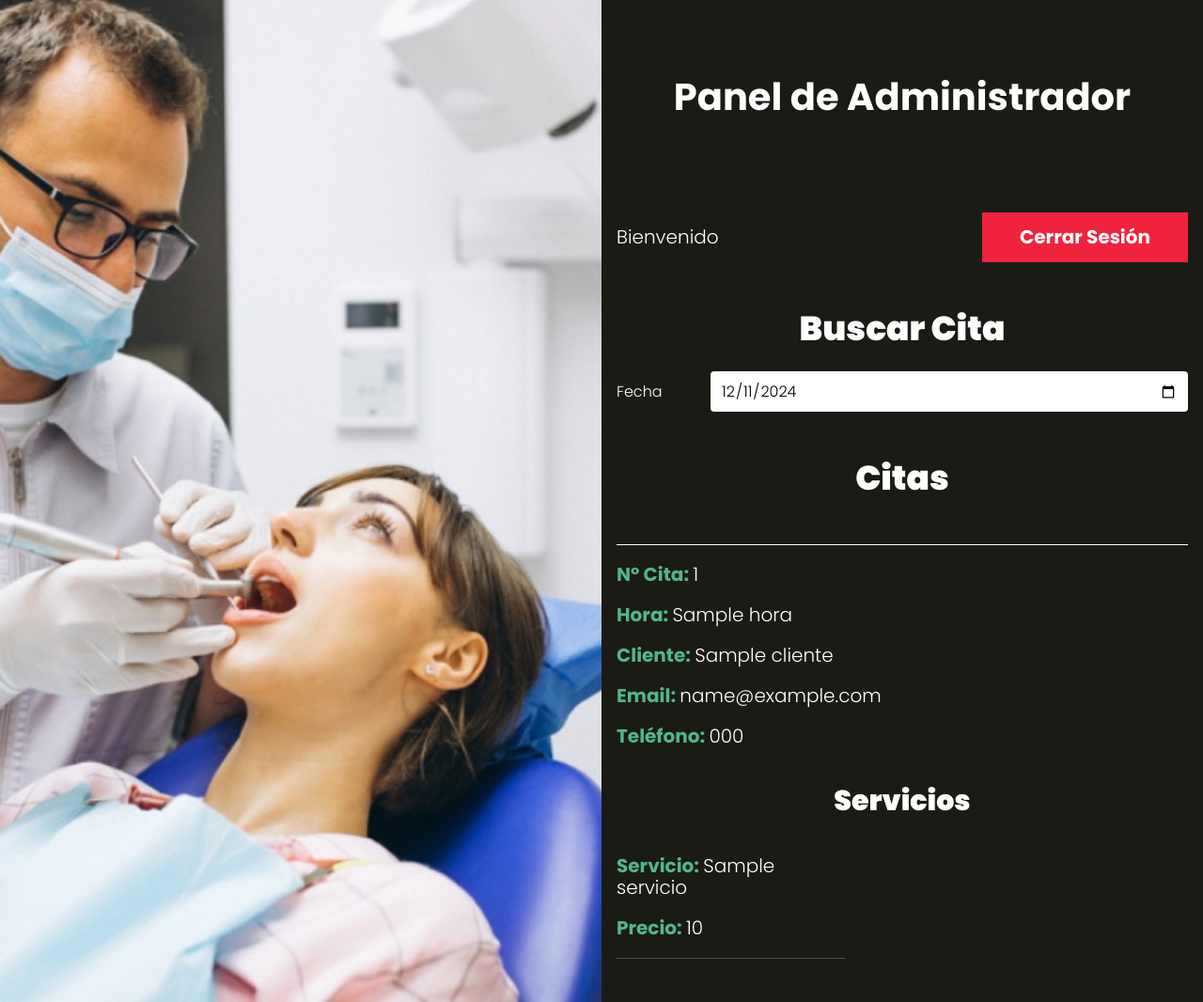
After one commit to ErnestoXMC/AppDentista, a PHP site: the page made by views/admin/index.php in a window 1280 px wide. The commit adds this page. Shown: the whole page at 94% size. Run offline with PHP 8.4, Linux system fonts and the light colour scheme; the template is opened without the code that fills it: most values are stand-ins (such as "Sample title", 1, 10 or a date in 2020); data that the repository does not hold is empty; some libraries are stand-ins or nearby versions.

Commit message:
Administracion, seccion citas finalizado

```diff
--- a/models/ActiveRecord.php
+++ b/models/ActiveRecord.php
@@ -123,6 +123,12 @@ class ActiveRecord {
         return array_shift( $resultado ) ;
     }
 
+    // Busca registros personalizados
+    public static function SQL($query) {
+        $resultado = self::consultarSQL($query);
+        return $resultado;
+    }
+
     // Obtener Registros con cierta cantidad
     public static function get($limite) {
         $query = "SELECT * FROM " . static::$tabla . " LIMIT {$limite}";
--- a/public/index.php
+++ b/public/index.php
@@ -2,6 +2,7 @@
 
 require_once __DIR__ . '/../includes/app.php';
 
+use Controllers\AdminController;
 use Controllers\APIController;
 use Controllers\CitasController;
 use Controllers\LoginController;
@@ -34,6 +35,8 @@ $router->get('/confirmar-cuenta', [LoginController::class, 'confirmarCuenta']);
 //! GESTION DE CITAS - PRIVADA
 //*Citas
 $router->get('/citas', [CitasController::class, 'index']);
+//*Admin
+$router->get('/admin', [AdminController::class, 'index']);
 
 //! API - SERVICIOS
 $router->get('/api/servicios', [APIController::class, 'index']);
--- /dev/null
+++ b/src/scss/layout/_admin.scss
@@ -0,0 +1,43 @@
+@use 'base/variables' as v;
+@use 'base/mixins' as m;
+
+.citas-admin{
+    h2{
+        margin: 5rem;
+    }
+    ul{
+        list-style: none;
+        padding: 0;
+    }
+    li{
+        border-top: 1px solid white;
+        h3{
+            margin: 4rem;
+        }
+        p{
+            color: v.$verde;
+            font-weight: v.$bold;
+        }
+        span{
+            color: white;
+            font-weight: normal;
+        }
+
+    }
+}
+
+.servicios-admin{
+    border-bottom: 1px solid #495057;
+    width: auto;
+    @include m.desktop{
+        width: 40%;
+    }
+    p{
+        color: v.$verde;
+        font-weight: v.$bold;
+    }
+    span{
+        color: white;
+        font-weight: normal;
+    }
+}
--- a/src/scss/layout/_index.scss
+++ b/src/scss/layout/_index.scss
@@ -2,3 +2,4 @@
 @forward 'citas';
 @forward 'servicio';
 @forward 'resumen';
+@forward 'admin';
--- /dev/null
+++ b/views/admin/index.php
@@ -0,0 +1,38 @@
+<h1 class="nombre-pagina">Panel de Administrador</h1>
+
+<?php include_once __DIR__ . "/../templates/barra.php"?>
+
+<h2>Buscar Cita</h2>
+
+<div class="busqueda">
+    <form action="" class="fomulario" method="POST">
+        <div class="campo">
+            <label for="fecha">Fecha</label>
+            <input type="date" name="fecha" id="fecha" value="<?php echo date("Y-m-d");?>">
+        </div>
+    </form>
+</div>
+
+<div class="citas-admin">
+    <h2>Citas</h2>
+    <ul>
+        <?php $idCita = 0;
+                foreach($citas as $cita){
+                    if($idCita !== $cita->id){?>
+                        <li>
+                            <p>N° Cita: <span><?php echo $cita->id; ?></span></p>
+                            <p>Hora: <span><?php echo $cita->hora; ?></span></p>
+                            <p>Cliente: <span><?php echo $cita->cliente; ?></span></p>
+                            <p>Email: <span><?php echo $cita->email; ?></span></p>
+                            <p>Teléfono: <span><?php echo $cita->telefono; ?></span></p>
+                            <h3>Servicios</h3>
+                    <?php $idCita = $cita->id;
+                            } ?>
+                            <div class="servicios-admin">
+                                <p>Servicio: <span><?php echo $cita->servicio; ?></span></p>
+                                <p>Precio: <span><?php echo $cita->precio; ?></span></p>
+                            </div>
+                </li>
+        <?php } ?>
+    </ul>
+</div>
--- a/views/cita/index.php
+++ b/views/cita/index.php
@@ -1,11 +1,7 @@
 <h1 class="nombre-pagina">Crear Nueva Cita</h1>
 <p class="descripcion-pagina">Elige tus servicios e ingresa tus datos</p>
 
-<div class="barra">
-    <p>Bienvenido <span><?php echo $nombre;?></span></p>
-    <a href="/logout" class="boton">Cerrar Sesión</a>
-</div>
-
+<?php include_once __DIR__ . "/../templates/barra.php"?>
 
 <div id="app">
     <!--Navegacion-->
--- /dev/null
+++ b/views/templates/barra.php
@@ -0,0 +1,4 @@
+<div class="barra">
+    <p>Bienvenido <span><?php echo $nombre;?></span></p>
+    <a href="/logout" class="boton">Cerrar Sesión</a>
+</div>
```
Also changed, not shown: controllers/AdminController.php (added, +34 -0 lines), models/AdminCita.php (added, +29 -0 lines), public/build/css/app.css, 1 other file.
